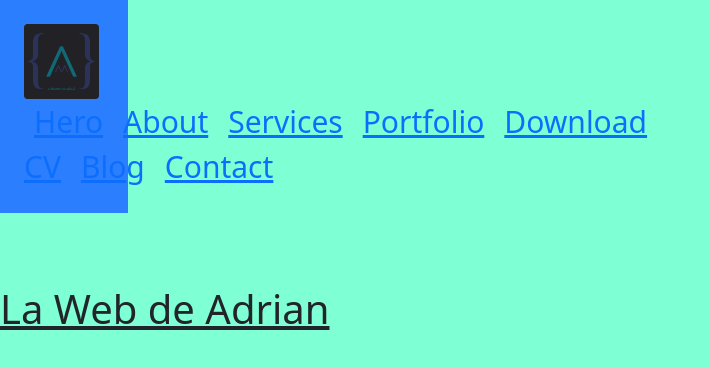
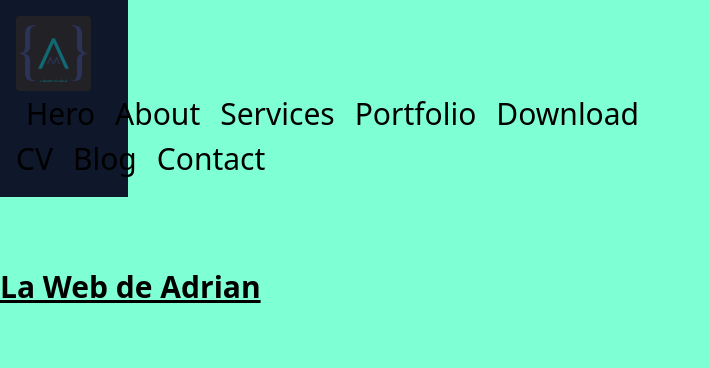
Before and after one commit to adrian-miranda/adrianmiranda_front, a React (Vite) app: page / in a window 1280 px wide. Shown: the top 368 px of the page, without its empty margins (0-710 px from the left). Built offline with nearby package versions, Linux system fonts and the light colour scheme.

Commit message:
se quita bootstrap de dependencia cnd

```diff
--- a/index.html
+++ b/index.html
@@ -4,12 +4,10 @@
     <meta charset="UTF-8" />
     <link rel="icon" type="" href="./src/assets/images/logo_adrian_miranda_final.png" />
     <meta name="viewport" content="width=device-width, initial-scale=1.0" />
-    <link href="https://cdn.jsdelivr.net/npm/bootstrap@5.3.6/dist/css/bootstrap.min.css" rel="stylesheet" integrity="sha384-4Q6Gf2aSP4eDXB8Miphtr37CMZZQ5oXLH2yaXMJ2w8e2ZtHTl7GptT4jmndRuHDT" crossorigin="anonymous">
     <title>AdrianMiranda</title>
   </head>
   <body>
     <div id="root"></div>
     <script type="module" src="/src/main.jsx"></script>
-    <script src="https://cdn.jsdelivr.net/npm/bootstrap@5.3.6/dist/js/bootstrap.bundle.min.js" integrity="sha384-j1CDi7MgGQ12Z7Qab0qlWQ/Qqz24Gc6BM0thvEMVjHnfYGF0rmFCozFSxQBxwHKO" crossorigin="anonymous"></script>
   </body>
 </html>
--- a/src/components/organisms/NavBar.jsx
+++ b/src/components/organisms/NavBar.jsx
@@ -6,7 +6,7 @@ import style from './navbar.module.css'
 
 const NavBar = () => {
 return (
-    <div className={`bg-blue-500 p-4 ${style.ancho}`}>
+    <div className={`bg-slate-900 p-4 ${style.ancho}`}>
         <Logo/>
         <ItemList/>
     </div>
```
